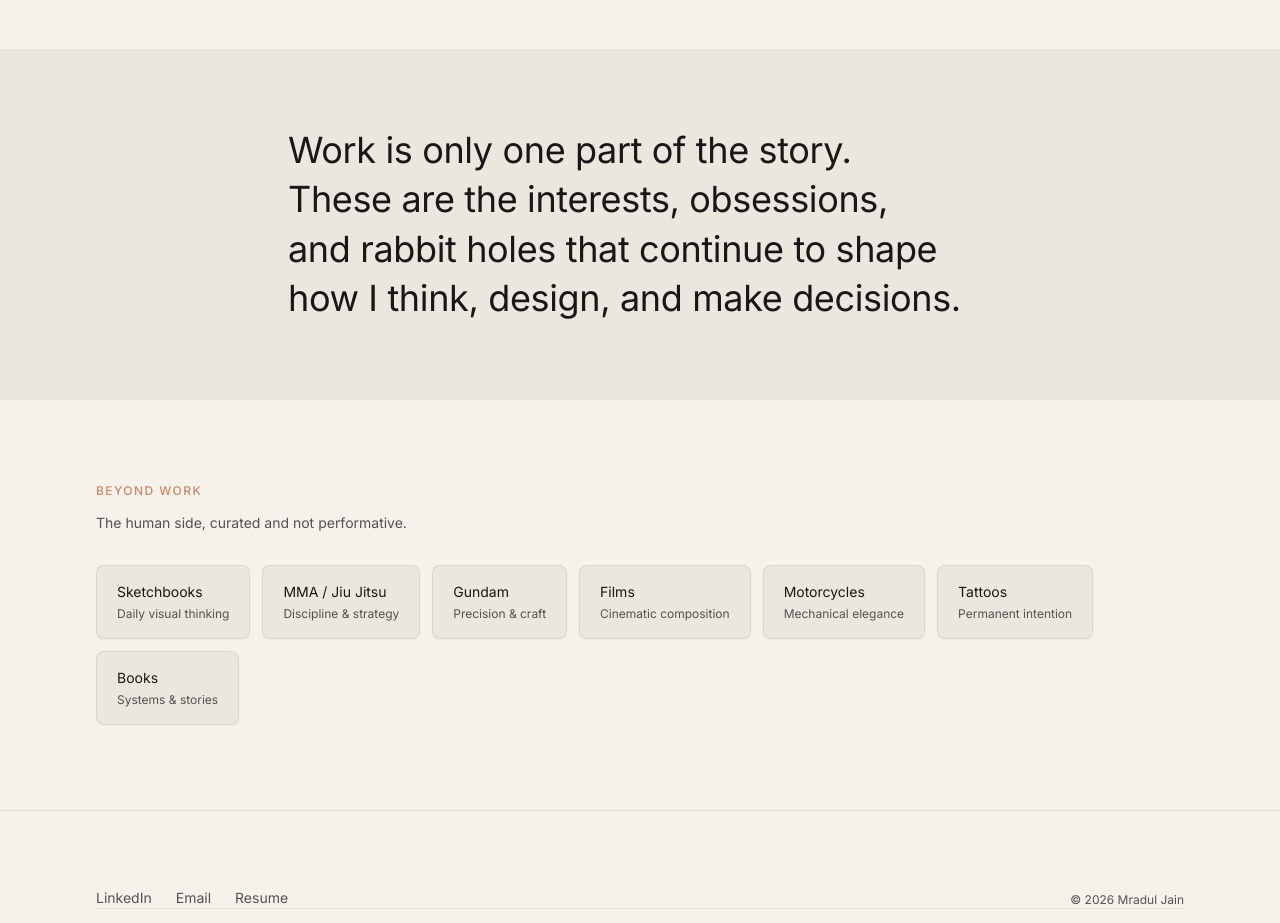
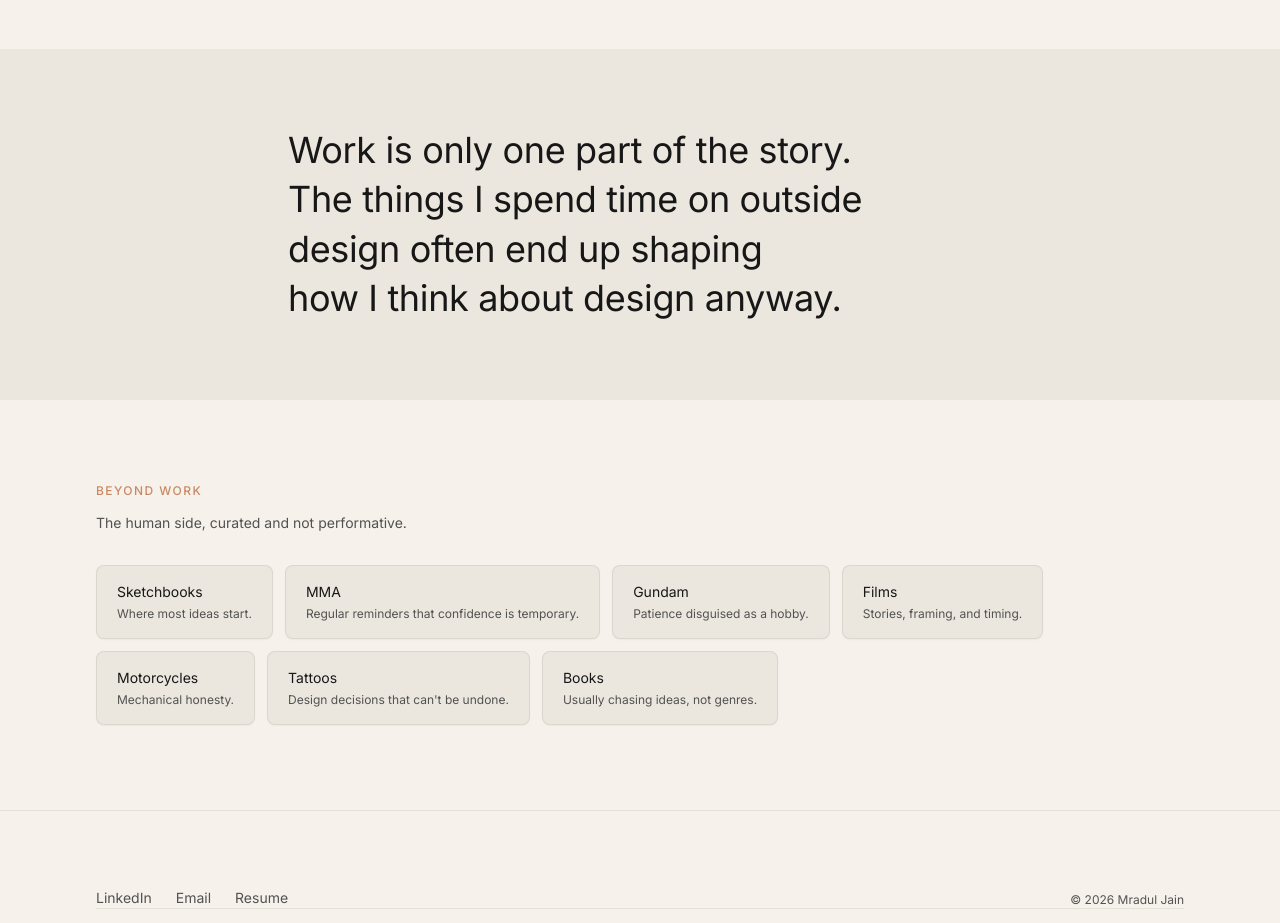
Before and after one commit to mrjartworks-svg/Portfolio, a Next.js app: page / in a window 1280 px wide. Shown: the part 2380-3303 px from the top of the page. Built offline with nearby package versions, Linux system fonts and the light colour scheme; a web font is replaced by a local one.

Commit message:
Update Philosophy quote and Beyond work personality copy.

```diff
--- a/src/components/home/Philosophy.tsx
+++ b/src/components/home/Philosophy.tsx
@@ -8,9 +8,8 @@ export function Philosophy() {
       <Container size="narrow">
         <FadeIn>
           <blockquote className="font-display text-display-md text-balance text-[var(--text)] leading-snug">
-            Work is only one part of the story. These are the interests, obsessions,
-            and rabbit holes that continue to shape how I think, design, and make
-            decisions.
+            Work is only one part of the story. The things I spend time on outside
+            design often end up shaping how I think about design anyway.
           </blockquote>
         </FadeIn>
       </Container>
--- a/src/data/about.ts
+++ b/src/data/about.ts
@@ -6,13 +6,13 @@ import type {
 } from "@/types";
 
 export const personalityItems: PersonalityItem[] = [
-  { label: "Sketchbooks", description: "Daily visual thinking" },
-  { label: "MMA / Jiu Jitsu", description: "Discipline & strategy" },
-  { label: "Gundam", description: "Precision & craft" },
-  { label: "Films", description: "Cinematic composition" },
-  { label: "Motorcycles", description: "Mechanical elegance" },
-  { label: "Tattoos", description: "Permanent intention" },
-  { label: "Books", description: "Systems & stories" },
+  { label: "Sketchbooks", description: "Where most ideas start." },
+  { label: "MMA", description: "Regular reminders that confidence is temporary." },
+  { label: "Gundam", description: "Patience disguised as a hobby." },
+  { label: "Films", description: "Stories, framing, and timing." },
+  { label: "Motorcycles", description: "Mechanical honesty." },
+  { label: "Tattoos", description: "Design decisions that can't be undone." },
+  { label: "Books", description: "Usually chasing ideas, not genres." },
 ];
 
 export const aboutBeyondWork = {
```
